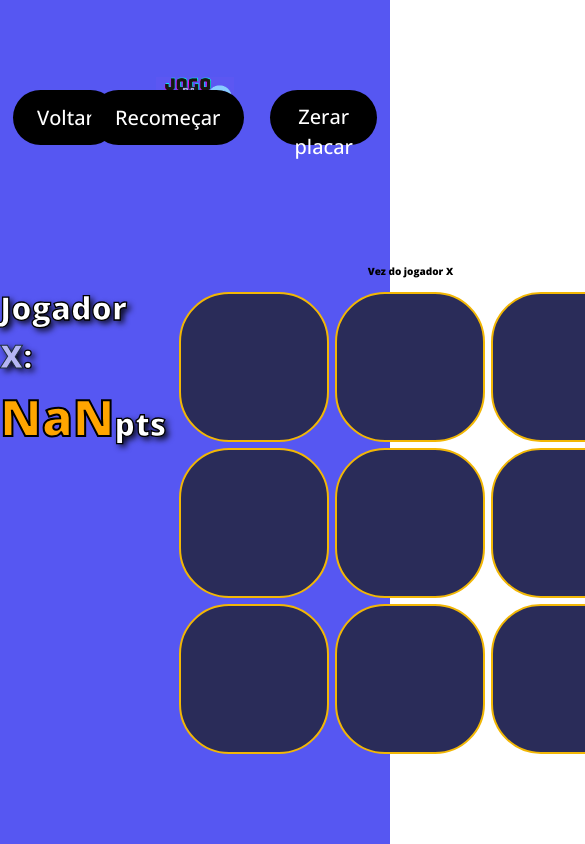
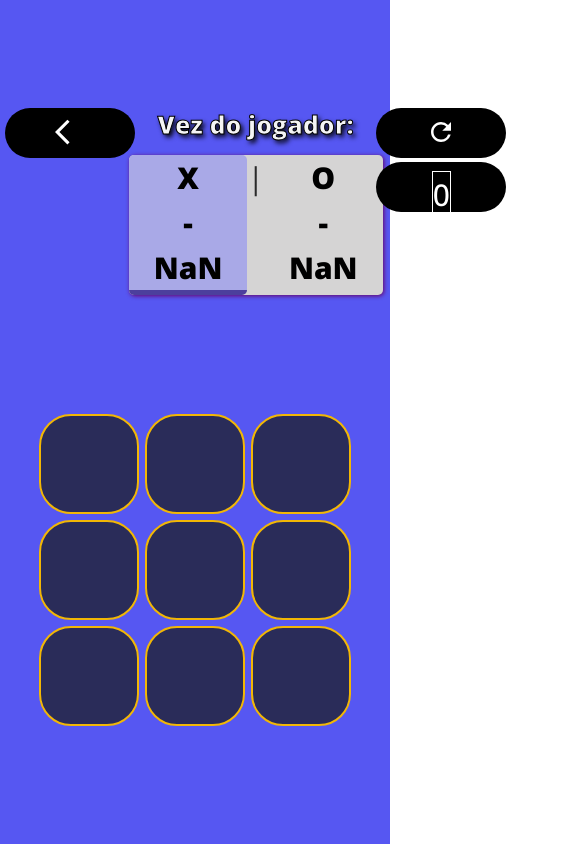
Before and after one commit to Assombrolisis/jogoDaVelha, a React (Vite) app: page /game in a window 390 px wide. Shown: the top 844 px of the page, 585 px wide, since content can reach past the window. Built offline with nearby package versions, Linux system fonts and the light colour scheme.

Commit message:
Estilização

```diff
--- a/package.json
+++ b/package.json
@@ -12,6 +12,7 @@
   "dependencies": {
     "react": "^18.2.0",
     "react-dom": "^18.2.0",
+    "react-icons": "^4.12.0",
     "react-router-dom": "^6.21.0"
   },
   "devDependencies": {
--- a/src/pages/game/Game.css
+++ b/src/pages/game/Game.css
@@ -15,7 +15,7 @@ html{
     display: flex;
     flex-direction: column;
     height: 100vh;
-    align-items: flex-start;
+    align-items: center;
     justify-content: space-evenly;
     background-color: #5657F2;
 }
@@ -43,7 +43,6 @@ header{
   justify-content: center;
 }
 .containerReset > button, #voltar{
-  margin: 13px;
   font-size: 2rem;
   color: white ;
 }
@@ -65,8 +64,6 @@ header{
   justify-content: center;
   align-items: center;
   margin: 3px;
-  height: 15rem;
-  width: 15rem;
   border: 2px solid #F2b705;
   border-radius: 50px;
   font-size: 5rem;
@@ -81,6 +78,12 @@ header{
 .game_button.X, .game_button.O{
   color: #00000088;
   font-weight: 700;
+}
+.game_button.X.Ganhou, .game_button.O.Ganhou{
+  color: #00000088;
+  font-weight: 700;
+  background-color: orange;
+  border: 2px solid #F2b705;
 }
 .game_button.X{
   background-color: #b5b6f5;
@@ -108,25 +111,29 @@ h2{
   font-size: 3.2rem;
   color: white;
   -webkit-text-stroke: 1.3px #000;
-  text-shadow: black 0.1em 0.1em 0.2em
+  text-shadow: black 0.1em 0.1em 0.2em;
 }
 h3{
   font-size: 4rem;
   color: #04bf55;
   -webkit-text-stroke: 1.5px #014119;
-  text-shadow: black 0.1em 0.1em 0.2em
+  text-shadow: black 0.1em 0.1em 0.2em;
 }
 .opcao{
   font-size: 2.5rem;
+  vertical-align: top;
   color: white;
   background-color: #000;
   border-radius: 100px;
   margin: 0 2%;
-  height: 50%;
+  height: 50px;
 }
 .opcao:hover{
   transform: scale(1.05);
   transition: 0.2s;
+}
+#zerar{
+  border: 1px solid white;
 }
 .pontuacao{
   margin: 5% 0;
@@ -140,3 +147,126 @@ h3{
   font-size: 5rem;
   -webkit-text-stroke: 2px #000;
 }
+.resultado{
+  font-size: 3rem;
+  color: rgb(255, 197, 89);
+  -webkit-text-stroke: 1px #000;
+  text-shadow: black 0.1em 0.1em 0.2em;
+}
+.containerRodada{
+  display: flex;
+  flex-direction: column;
+  justify-content: space-between;
+  align-items: center;
+}
+.containerRodada > span{
+  font-size: 2.5rem;
+  color: whitesmoke;
+  -webkit-text-stroke: 1px #000;
+  text-shadow: black 0.1em 0.1em 0.2em;
+}
+.rodada{
+  display: flex;
+  flex-direction: row;
+  background-color: #d5d4d4;
+  border-radius: 5px;
+  margin-top: 12px;
+  box-shadow: 1px 1px 4px 0px rgb(105, 1, 105);
+}
+.boxX, .boxO, .divisionLine{
+  font-size: 3rem;
+  text-align: center;
+  vertical-align: baseline;
+}
+.boxX, .boxO{
+  padding: 0px 25px;
+  border-radius: 5px;
+}
+.divisionLine{
+  font-weight: 400;
+  opacity: 0.8;
+}
+.boxX{
+  background-color: #a9a9e7;
+  border-bottom: 5px solid #4c3f9d;
+  transition: 0.1s linear;
+}
+.boxO{
+  background-color: #a3eff2e0;
+  border-bottom: 5px solid #015f62;
+  transition: 0.1s linear;
+}
+.inativo{
+  background-color: transparent;
+  border-bottom: 5px solid transparent;
+}
+
+@media (max-width: 2560px){
+  .containerVoltar svg, .containerReset svg, #zerar{
+    display: none;
+  }
+  header{
+    width: 50%;
+  }
+  .outerContainer{
+    width: 60%;
+  }
+  .game_button{
+    height: 15rem;
+    width: 15rem;
+  }
+  .containerReset > button, #voltar{
+    margin: 13px;
+  }
+  .placarSuperior{
+    display: none;
+  }
+}
+@media (max-width: 1440px){
+  header, .outerContainer{
+    width: 100%;
+  }
+}
+@media (max-width: 1024px){
+  .game_button{
+    font-size: 3rem;
+    height: 10rem;
+    width: 10rem;
+    border-radius: 32px;
+  }
+  .opcao{
+    margin: 0;
+  }
+  .containerReset > button, #voltar{
+    font-size: 1.5rem;
+    width: 130px;
+    margin: 2px 5px;
+  }
+  h2{
+    font-size: 3rem;
+  }
+}
+@media (max-width: 768px){
+  .containerReset{
+    flex-direction: column;
+    align-items: flex-end;
+  }
+}
+@media (max-width: 425px){
+  .placarSuperior{
+    display: inline-block;
+  }
+  .pontuacao{
+    display: none;
+  }
+  .containerReset{
+    justify-content: flex-start;
+  }
+  .containerVoltar span, .containerReset span{
+    display: none;
+  }
+  .containerVoltar svg, .containerReset svg, #zerar{
+    display: inline-block;
+    font-size: 3rem;
+  }
+}
--- a/src/pages/game/Game.jsx
+++ b/src/pages/game/Game.jsx
@@ -1,5 +1,6 @@
 import { useState, useEffect } from 'react'
 import { useNavigate } from 'react-router-dom'
+import { MdArrowBackIos, MdRefresh } from "react-icons/md";
 import './Game.css'
 
 function Game() {
@@ -19,6 +20,16 @@ function Game() {
   const[valorCel8, setValorCel8] = useState("")
   const[valorCel9, setValorCel9] = useState("")
 
+  const[ganhou1, setGanhou1] = useState("")
+  const[ganhou2, setGanhou2] = useState("")
+  const[ganhou3, setGanhou3] = useState("")
+  const[ganhou4, setGanhou4] = useState("")
+  const[ganhou5, setGanhou5] = useState("")
+  const[ganhou6, setGanhou6] = useState("")
+  const[ganhou7, setGanhou7] = useState("")
+  const[ganhou8, setGanhou8] = useState("")
+  const[ganhou9, setGanhou9] = useState("")
+
   const[vitoria, setVitoria] = useState(false)
 
   const[resultado, setResultado]=useState("")
@@ -31,9 +42,42 @@ function Game() {
 
   }
 
-  const ganhou =(valorCel)=>{
+  const ganhou =(valorCel, pos)=>{
     setVitoria(true)
-    setResultado(`Jogador ${valorCel} ganhou`)
+    setResultado(`Jogador ${valorCel} ganhou!`)
+    if(pos == 1){
+      setGanhou1("Ganhou")
+      setGanhou2("Ganhou")
+      setGanhou3("Ganhou")
+    } else if(pos == 2){
+      setGanhou4("Ganhou")
+      setGanhou5("Ganhou")
+      setGanhou6("Ganhou")
+    } else if(pos == 3){
+      setGanhou7("Ganhou")
+      setGanhou8("Ganhou")
+      setGanhou9("Ganhou")
+    } else if(pos == 4){
+      setGanhou1("Ganhou")
+      setGanhou4("Ganhou")
+      setGanhou7("Ganhou")
+    } else if(pos == 5){
+      setGanhou2("Ganhou")
+      setGanhou5("Ganhou")
+      setGanhou8("Ganhou")
+    } else if(pos == 6){
+      setGanhou3("Ganhou")
+      setGanhou6("Ganhou")
+      setGanhou9("Ganhou")
+    } else if(pos == 7){
+      setGanhou3("Ganhou")
+      setGanhou5("Ganhou")
+      setGanhou7("Ganhou")
+    } else if(pos == 8){
+      setGanhou1("Ganhou")
+      setGanhou5("Ganhou")
+      setGanhou9("Ganhou")
+    }
     let pontosAtuais = parseInt(localStorage.getItem(valorCel))
     localStorage.setItem(valorCel,pontosAtuais+1)
 
@@ -41,16 +85,16 @@ function Game() {
 
 
 useEffect(()=>{
-  valorCel1 == valorCel2 && valorCel2 == valorCel3 && valorCel3 !="" ?ganhou(valorCel1):
-  valorCel4 == valorCel5 && valorCel5 == valorCel6 && valorCel6 !="" ?ganhou(valorCel4):
-  valorCel7 == valorCel8 && valorCel8 == valorCel9 && valorCel9 !="" ?ganhou(valorCel7):
+  valorCel1 == valorCel2 && valorCel2 == valorCel3 && valorCel3 !="" ?ganhou(valorCel1, 1): //vitoria linha 1
+  valorCel4 == valorCel5 && valorCel5 == valorCel6 && valorCel6 !="" ?ganhou(valorCel4, 2): //vitoria linha 2
+  valorCel7 == valorCel8 && valorCel8 == valorCel9 && valorCel9 !="" ?ganhou(valorCel7, 3): //vitoria linha 3
 
-  valorCel1 == valorCel4 && valorCel4 == valorCel7 && valorCel7 !="" ?ganhou(valorCel1):
-  valorCel2 == valorCel5 && valorCel5 == valorCel8 && valorCel8 !="" ?ganhou(valorCel2):
-  valorCel3 == valorCel6 && valorCel6 == valorCel9 && valorCel9 !="" ?ganhou(valorCel3):
+  valorCel1 == valorCel4 && valorCel4 == valorCel7 && valorCel7 !="" ?ganhou(valorCel1, 4): //vitoria coluna 1
+  valorCel2 == valorCel5 && valorCel5 == valorCel8 && valorCel8 !="" ?ganhou(valorCel2, 5): //vitoria coluna 2
+  valorCel3 == valorCel6 && valorCel6 == valorCel9 && valorCel9 !="" ?ganhou(valorCel3, 6): //vitoria coluna 3
 
-  valorCel3 == valorCel5 && valorCel5 == valorCel7 && valorCel7 !="" ?ganhou(valorCel3):
-  valorCel1 == valorCel5 && valorCel5 == valorCel9 && valorCel9 !="" ?ganhou(valorCel1):
+  valorCel3 == valorCel5 && valorCel5 == valorCel7 && valorCel7 !="" ?ganhou(valorCel3, 7): //vitoria diagonal secundaria
+  valorCel1 == valorCel5 && valorCel5 == valorCel9 && valorCel9 !="" ?ganhou(valorCel1, 8): //vitoria diagonal principal
 
 
   valorCel1 !="" && valorCel2 !="" && valorCel3 !="" &&
@@ -71,14 +115,26 @@ useEffect(()=>{
 
       <header>
         <div className='containerVoltar'>
-          <button id='voltar' className='opcao' onClick={()=>{navegate('/')}}>Voltar</button>
+          <button id='voltar' className='opcao' onClick={()=>{navegate('/')}}><MdArrowBackIos /><span>Voltar</span></button>
         </div>
-        <picture id='picture_game'>
+        {/* <picture id='picture_game'>
                 <img src="src\img\logo.png" alt="Logo" />
-        </picture>
+        </picture> */}
+        {resultado?
+          <span className='resultado'>{resultado}</span>:
+          <div className='containerRodada'>
+            <span>Vez do jogador:</span>
+            <div className='rodada'>
+              <div className={`boxX ${player!=="X" && "inativo"}`}>X<span className='placarSuperior' > - {pontosPlayer1}</span></div>
+              <span className='divisionLine'>|</span>
+              <div className={`boxO ${player==="X" && "inativo"}`}>O<span className='placarSuperior'> - {pontosPlayer2}</span></div>
+              {/* {player} */}
+            </div>
+          </div>}
+
         <div className='containerReset'>
-            <button className="opcao" onClick={()=>{window.location.reload()}}>Recomeçar</button>
-            <button className="opcao" onClick={zerarPlacar}>Zerar placar</button>
+            <button className="opcao" onClick={()=>{window.location.reload()}}><MdRefresh /><span>Recomeçar</span></button>
+            <button className="opcao" onClick={zerarPlacar}><div id='zerar'>0</div><span>Zerar placar</span></button>
         </div>
       </header>
 
@@ -91,20 +147,16 @@ useEffect(()=>{
 
         <div className='containerGame'>
 
-          {resultado?
-          <span className='resultado'>{resultado}</span>:
-          <span className='rodada'>Vez do jogador {player}</span>}
-
           <div className='game'>
-            <button className={`game_button ${valorCel1}`} onClick={(e)=>{click(setValorCel1,valorCel1)}}>{valorCel1}</button>
-            <button className={`game_button ${valorCel2}`} onClick={(e)=>{click(setValorCel2,valorCel2)}}>{valorCel2}</button>
-            <button className={`game_button ${valorCel3}`} onClick={(e)=>{click(setValorCel3,valorCel3)}}>{valorCel3}</button>
-            <button className={`game_button ${valorCel4}`} onClick={(e)=>{click(setValorCel4,valorCel4)}}>{valorCel4}</button>
-            <button className={`game_button ${valorCel5}`} onClick={(e)=>{click(setValorCel5,valorCel5)}}>{valorCel5}</button>
-            <button className={`game_button ${valorCel6}`} onClick={(e)=>{click(setValorCel6,valorCel6)}}>{valorCel6}</button>
-            <button className={`game_button ${valorCel7}`} onClick={(e)=>{click(setValorCel7,valorCel7)}}>{valorCel7}</button>
-            <button className={`game_button ${valorCel8}`} onClick={(e)=>{click(setValorCel8,valorCel8)}}>{valorCel8}</button>
-            <button className={`game_button ${valorCel9}`} onClick={(e)=>{click(setValorCel9,valorCel9)}}>{valorCel9}</button>
+            <button className={`game_button ${valorCel1} ${ganhou1}`} onClick={(e)=>{click(setValorCel1,valorCel1)}}>{valorCel1}</button>
+            <button className={`game_button ${valorCel2} ${ganhou2}`} onClick={(e)=>{click(setValorCel2,valorCel2)}}>{valorCel2}</button>
+            <button className={`game_button ${valorCel3} ${ganhou3}`} onClick={(e)=>{click(setValorCel3,valorCel3)}}>{valorCel3}</button>
+            <button className={`game_button ${valorCel4} ${ganhou4}`} onClick={(e)=>{click(setValorCel4,valorCel4)}}>{valorCel4}</button>
+            <button className={`game_button ${valorCel5} ${ganhou5}`} onClick={(e)=>{click(setValorCel5,valorCel5)}}>{valorCel5}</button>
+            <button className={`game_button ${valorCel6} ${ganhou6}`} onClick={(e)=>{click(setValorCel6,valorCel6)}}>{valorCel6}</button>
+            <button className={`game_button ${valorCel7} ${ganhou7}`} onClick={(e)=>{click(setValorCel7,valorCel7)}}>{valorCel7}</button>
+            <button className={`game_button ${valorCel8} ${ganhou8}`} onClick={(e)=>{click(setValorCel8,valorCel8)}}>{valorCel8}</button>
+            <button className={`game_button ${valorCel9} ${ganhou9}`} onClick={(e)=>{click(setValorCel9,valorCel9)}}>{valorCel9}</button>
           </div>
 
         </div>
--- a/src/pages/home/Home.jsx
+++ b/src/pages/home/Home.jsx
@@ -3,8 +3,8 @@ import './Home.css'
 
 function Home(){
     const navegate = useNavigate()
-    localStorage.setItem("x",0)
-    localStorage.setItem("o",0)
+    localStorage.setItem("X",0)
+    localStorage.setItem("O",0)
 
     return(
         <>
```
Also changed, not shown: 1 other file (tests, documents, lock files or other folders).
